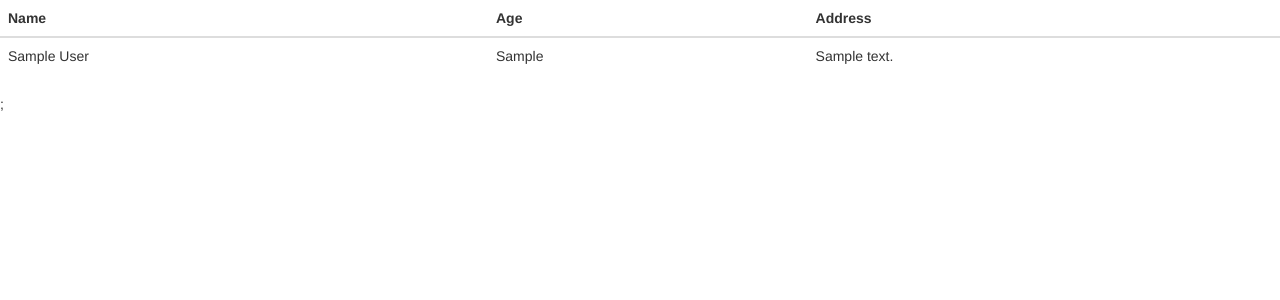
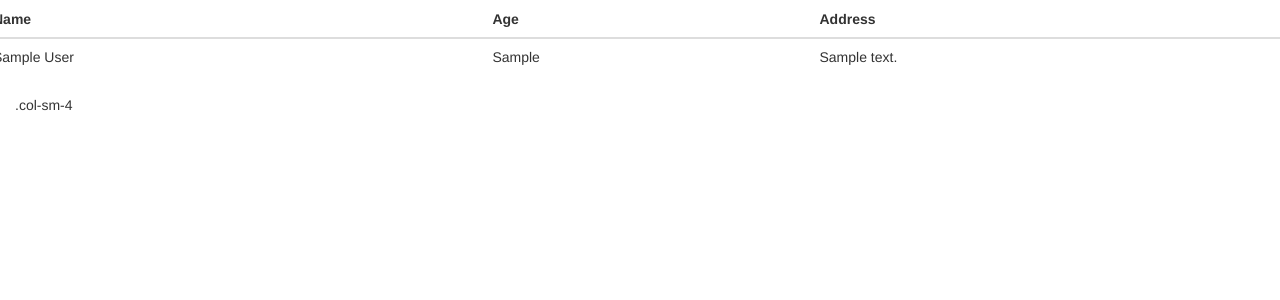
Before and after one commit to NhiCao/flask-crud-mvc, a Flask app: page /users/ in a window 1280 px wide. Shown: the top 300 px of the page. Run offline with Flask 2, Linux system fonts and the light colour scheme; tables that the repository leaves empty hold one stand-in row (values such as "Sample post"); some libraries are stand-ins or nearby versions.

Commit message:
update user_list.html

```diff
--- a/app/templates/user_list.html
+++ b/app/templates/user_list.html
@@ -12,6 +12,8 @@
 
 <body>
 
+    <div class="row">
+        <div class="col-sm-8"></div>
             <table class="table">
                 <thead>
                     <tr>
@@ -29,7 +31,12 @@
                     </tr>
                     {% endfor %}
                 </tbody>
-    </table>;
+            </table>
+        </div>
+    </div>
+    <div class="col-sm-4">
+        .col-sm-4
+    </div>
 
 </body>
 
```
Lines whose indentation alone changed are shown as unchanged.
